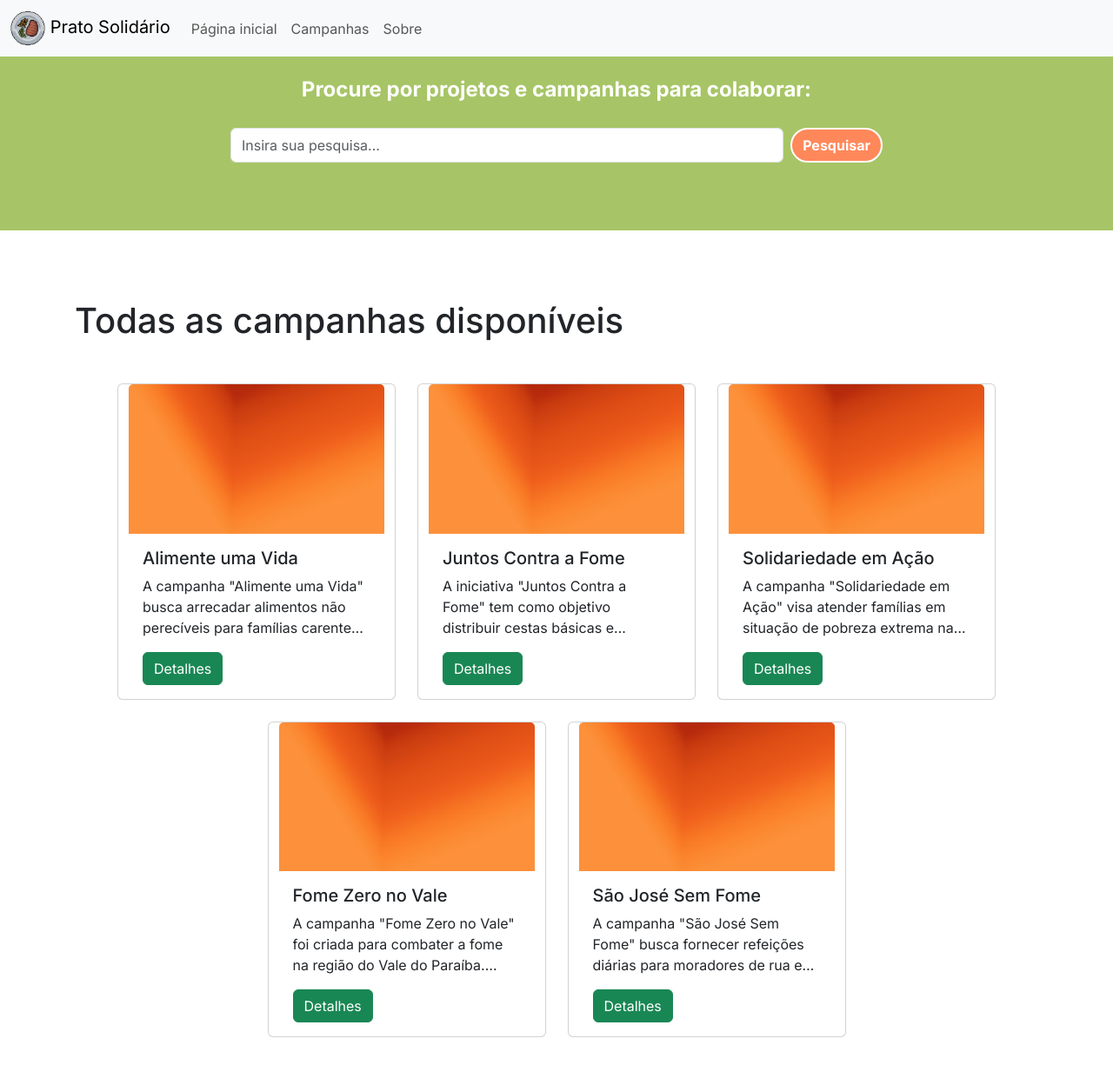
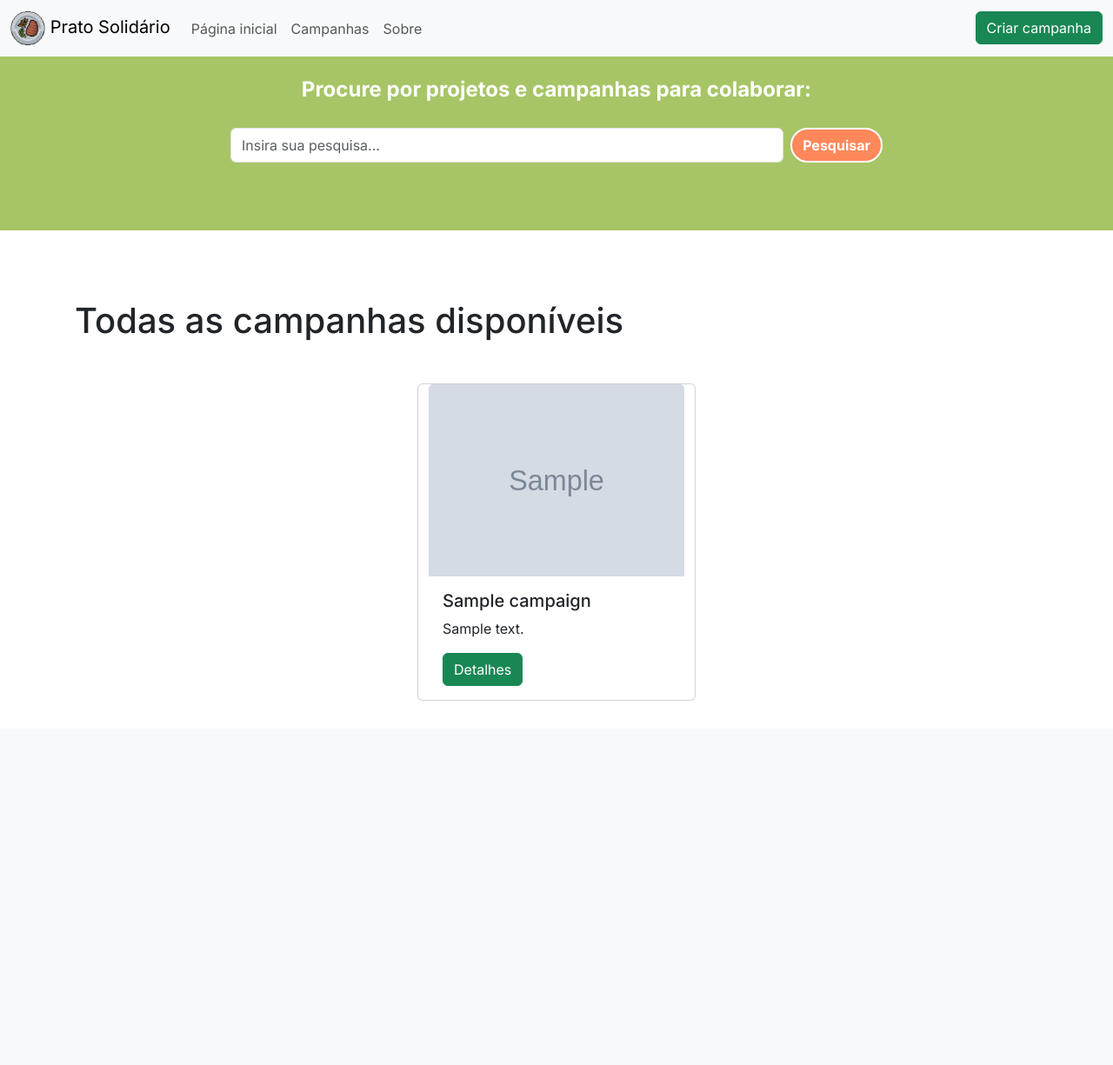
Before and after one commit to limacaiof/uninter-extensionista, a Django app: page /campanhas/ in a window 1280 px wide. Shown: the whole page at 87% size. After the commit the page ends 806 px from the top, so only its background shows below. Run offline with Django 5.2, Linux system fonts and the light colour scheme; tables that the repository leaves empty hold one stand-in row (values such as "Sample post"); grey boxes marked "Sample" are stand-in pictures.

Commit message:
list campaigns in database

```diff
--- a/campaign/models.py
+++ b/campaign/models.py
@@ -1,4 +1,5 @@
 from django.db import models
+from django.db.models import Q
 
 
 # Create your models here.
@@ -18,3 +19,10 @@ class Campaign(models.Model):
     limit_date = models.DateTimeField()
     created_at = models.DateTimeField(auto_now_add=True)
     updated_at = models.DateTimeField(auto_now=True)
+
+    def search_by_term(query: str):
+        return Campaign.objects.filter(
+            Q(title__icontains=query) |
+            Q(description__icontains=query) |
+            Q(how_help__icontains=query)
+        )
--- a/campaign/views.py
+++ b/campaign/views.py
@@ -1,55 +1,17 @@
 from django.shortcuts import render, redirect
 from django.contrib import messages
 from campaign.forms import CampaignForm
-from django.http import HttpRequest, HttpResponse
-
-MOCK_CAMPAIGNS = [
-    {
-        "id": 1,
-        "titulo": "Alimente uma Vida",
-        "descricao": 'A campanha "Alimente uma Vida" busca arrecadar alimentos não perecíveis para famílias carentes da Zona Leste de São Paulo, onde a fome afeta milhares de pessoas diariamente. Estamos aceitando doações de arroz, feijão, óleo e outros itens básicos.',
-        "localizacao": "São Paulo - Zona Leste",
-        "como_ajudar": "Você pode ajudar doando alimentos não perecíveis nos pontos de coleta espalhados pela Zona Leste ou através de doações em dinheiro no site oficial da campanha. Além disso, ajude a divulgar nas redes sociais usando a hashtag #AlimenteUmaVida."
-    },
-    {
-        "id": 2,
-        "titulo": "Juntos Contra a Fome",
-        "descricao": 'A iniciativa "Juntos Contra a Fome" tem como objetivo distribuir cestas básicas e refeições prontas para comunidades em situação de vulnerabilidade na cidade de Campinas. Além das doações, também incentivamos o voluntariado para a preparação e distribuição dos alimentos.',
-        "localizacao": "Campinas - SP",
-        "como_ajudar": "Contribua doando cestas básicas nos pontos de coleta ou através de parcerias locais. Se preferir, você pode voluntariar-se para preparar e distribuir refeições. Outra forma de ajudar é compartilhar nossa campanha e arrecadações por meio de eventos solidários."
-    },
-    {
-        "id": 3,
-        "titulo": "Solidariedade em Ação",
-        "descricao": 'A campanha "Solidariedade em Ação" visa atender famílias em situação de pobreza extrema na região de Sorocaba, por meio de doações de alimentos, roupas e produtos de higiene. A ação também inclui palestras sobre nutrição e saúde alimentar.',
-        "localizacao": "Sorocaba - SP",
-        "como_ajudar": "Ajude doando alimentos, roupas e produtos de higiene nos centros de arrecadação. Você também pode organizar palestras ou eventos para conscientização sobre saúde alimentar. Divulgar a campanha entre amigos e familiares também faz uma grande diferença."
-    },
-    {
-        "id": 4,
-        "titulo": "Fome Zero no Vale",
-        "descricao": 'A campanha "Fome Zero no Vale" foi criada para combater a fome na região do Vale do Paraíba. Estamos focados em arrecadar alimentos e direcionar cestas básicas para famílias que perderam renda devido à pandemia, além de promover hortas comunitárias.',
-        "localizacao": "Vale do Paraíba - SP",
-        "como_ajudar": "Contribua doando alimentos ou materiais para plantio nas hortas comunitárias. Você também pode se voluntariar para organizar e distribuir as cestas básicas. Ajude divulgando a campanha em suas redes sociais ou através de parcerias locais."
-    },
-    {
-        "id": 5,
-        "titulo": "São José Sem Fome",
-        "descricao": 'A campanha "São José Sem Fome" busca fornecer refeições diárias para moradores de rua e pessoas em situação de vulnerabilidade no município de São José dos Campos. Contamos com a ajuda de voluntários para preparar e distribuir as refeições em abrigos e nas ruas.',
-        "localizacao": "São José dos Campos - SP",
-        "como_ajudar": "Você pode se voluntariar para cozinhar ou distribuir refeições nos pontos de apoio. Além disso, pode doar ingredientes para as refeições, como arroz, feijão e verduras. Também é possível divulgar a campanha para empresas e organizações que possam contribuir."
-    }
-]
+from django.http import HttpRequest
+from .models import Campaign
 
 
 # Create your views here.
 def index(request: HttpRequest):
     query = request.GET.get("q")
     if query:
-        result = list(filter(lambda c: any(query.lower() in str(value).lower()
-                      for value in c.values()), MOCK_CAMPAIGNS))
+        result = Campaign.search_by_term(query)
     else:
-        result = MOCK_CAMPAIGNS
+        result = Campaign.objects.all()
 
     response = {
         "query": query,
@@ -60,25 +22,30 @@ def index(request: HttpRequest):
 
 
 def register(request: HttpRequest):
-    if request.method == "POST":
-        form = CampaignForm(request.POST, request.FILES)
-        if not form.is_valid():
-            for _, errors in form.errors.items():
-                for error in errors:
-                    messages.add_message(request, messages.ERROR, error)
-            return redirect("register")
+    if request.method != "POST":
+        form = CampaignForm()
+        return render(request, "register.html", {"form": form})
 
-        try:
-            form.save()
-            messages.add_message(
-                request,
-                messages.SUCCESS,
-                "Campanha criada com sucesso, faremos o melhor para que essa ação solidária chegue ao maior número de pessoas possível. Obrigado!"
-            )
-            return redirect("home")
-        except:
-            messages.add_message(request, messages.ERROR, "Houve uma falha ao criar a campanha, tente novamente.")
+    form = CampaignForm(request.POST, request.FILES)
+    if not form.is_valid():
+        for _, errors in form.errors.items():
+            for error in errors:
+                messages.add_message(request, messages.ERROR, error)
+        return redirect("register")
 
-
-    form = CampaignForm()
-    return render(request, "register.html", {"form": form})
+    try:
+        form.save()
+        messages.add_message(
+            request,
+            messages.SUCCESS,
+            "Campanha criada com sucesso, faremos o melhor para que essa ação solidária chegue ao maior número de "
+            "pessoas possível. Obrigado!"
+        )
+        return redirect("home")
+    except:
+        messages.add_message(
+            request,
+            messages.ERROR,
+            "Houve uma falha ao criar a campanha, tente novamente."
+        )
+        return redirect("register")
--- a/templates/campaigns.html
+++ b/templates/campaigns.html
@@ -12,16 +12,13 @@
     {% endif %}
 
     <div class="row justify-content-center mt-5" style="gap: 25px;">
-      {% if not campaigns|length %}
-        <div class="alert alert-warning mt-3" role="alert">Não há campanhas para exibir no momento.</div>
-      {% else %}
       {% for campaign in campaigns %}
         <!-- Card -->
         <div class="card" style="width: 20rem;">
-            <img class="card-img-top" src="{% static 'img/search-bar-background.jpg' %}" alt="Imagem de {{ campaign.titulo }}" />
+          <img class="card-img-top" src="{{ campaign.image_path.url }}" alt="Imagem de {{ campaign.titulo }}" />
           <div class="card-body">
-              <h5 class="card-title text-truncate">{{ campaign.titulo }}</h5>
-              <p class="card-text" style="display: -webkit-box; -webkit-line-clamp: 3; -webkit-box-orient: vertical; overflow: hidden; text-overflow: ellipsis;">{{ campaign.descricao }}</p>
+            <h5 class="card-title text-truncate">{{ campaign.title }}</h5>
+            <p class="card-text" style="display: -webkit-box; -webkit-line-clamp: 3; -webkit-box-orient: vertical; overflow: hidden; text-overflow: ellipsis;">{{ campaign.description|truncatewords:50 }}</p>
             <button type="button" class="btn btn-success" data-bs-toggle="modal" data-bs-target="#modal-{{ campaign.id }}">Detalhes</button>
           </div>
         </div>
@@ -33,11 +30,11 @@
                 <button type="button" class="btn-close" data-bs-dismiss="modal" aria-label="Close"></button>
               </div>
               <div class="modal-body">
-                  <h2 class="mb-4">{{ campaign.titulo }}</h2>
+                <h2 class="mb-4">{{ campaign.title }}</h2>
                 <h4>Descrição</h4>
-                  <p>{{ campaign.descricao }}</p>
+                <p>{{ campaign.description }}</p>
                 <h4>Como ajudar:</h4>
-                  <p>{{ campaign.como_ajudar }}</p>
+                <p>{{ campaign.how_help }}</p>
               </div>
               <div class="modal-footer">
                 <button type="button" class="btn btn-secondary" data-bs-dismiss="modal">Fechar</button>
@@ -45,8 +42,9 @@
             </div>
           </div>
         </div>
+      {% empty %}
+        <div class="alert alert-warning mt-3" role="alert">Não há campanhas para exibir no momento.</div>
       {% endfor %}
-      {% endif %}
     </div>
   </div>
 {% endblock %}
--- a/templates/components/navbar.html
+++ b/templates/components/navbar.html
@@ -2,14 +2,12 @@
 <nav class="navbar navbar-expand-lg navbar-light bg-light">
   <div class="container-fluid center">
     <a class="navbar-brand" href="/">
-            <img class="rounded" width="40px" src="{% static 'img/logo.png' %}" alt="">
+      <img class="rounded" width="40px" src="{% static 'img/logo.png' %}" alt="" />
       Prato Solidário
     </a>
-        <button class="navbar-toggler" type="button" data-bs-toggle="collapse" data-bs-target="#navbarNav" aria-controls="navbarNav" aria-expanded="false" aria-label="Toggle navigation">
-            <span class="navbar-toggler-icon"></span>
-        </button>
+    <button class="navbar-toggler" type="button" data-bs-toggle="collapse" data-bs-target="#navbarNav" aria-controls="navbarNav" aria-expanded="false" aria-label="Toggle navigation"><span class="navbar-toggler-icon"></span></button>
     <div class="collapse navbar-collapse" id="navbarNav">
-            <ul class="navbar-nav">
+      <ul class="navbar-nav w-100">
         <li class="nav-item">
           <a class="nav-link" href="{% url 'home' %}">Página inicial</a>
         </li>
@@ -19,7 +17,17 @@
         <li class="nav-item">
           <a class="nav-link" href="{% url 'about' %}">Sobre</a>
         </li>
+        <li class="nav-item ms-auto">
+          <a href="{% url 'register' %}" class="btn btn-success">Criar campanha</a>
+        </li>
       </ul>
     </div>
   </div>
 </nav>
+<style>
+  @media screen and (max-width: 990px) {
+    .navbar-nav li:last-child {
+      margin-left: 0 !important;
+    }
+  }
+</style>
--- a/templates/register.html
+++ b/templates/register.html
@@ -69,13 +69,7 @@
     }
   </style>
   <script>
-    /** $('div#rowimage').on('click', function (e) {
-      e.preventDefault()
-      console.log('clicou')
-      $('input#c-image').trigger('click')
-    }) **/
     document.getElementById('rowimage').addEventListener("click", function() {
-        console.log('clicou')
         document.getElementById("c-image").click();
     })
 
```
Also changed, not shown: 1 other file. Lines whose indentation alone changed are shown as unchanged.
